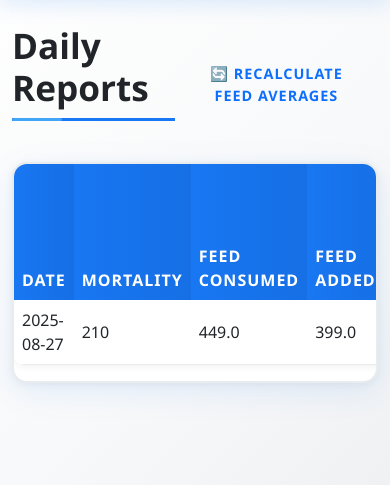
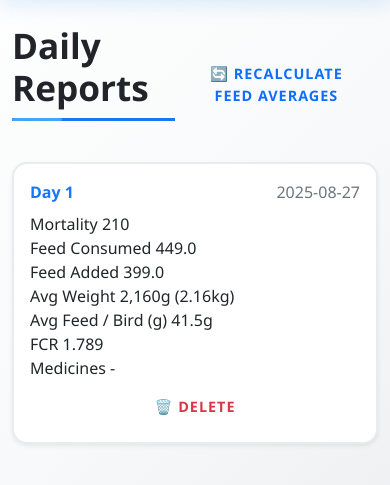
Before and after one commit to arunteja30/poultry-tracker, a Flask app: page /daywise in a window 390 px wide. Shown: the part 122-607 px from the top of the page. Run offline with Flask 3, Linux system fonts and the light colour scheme; a user stored in the database is signed in; data comes from the database, SQL or seed files in the repository.

Commit message:
Update daywise.html

```diff
--- a/templates/daywise.html
+++ b/templates/daywise.html
@@ -10,11 +10,14 @@
   </form>
   {% endif %}
 </div>
-<div class="card">
+
+<!-- Desktop Table View -->
+<div class="card d-none d-md-block">
   <div class="table-responsive">
     <table class="table table-hover">
       <thead>
         <tr>
+          <th data-i18n="table_day">Day</th>
           <th data-i18n="table_date">Date</th>
           <th data-i18n="table_mortality">Mortality</th>
           <th data-i18n="table_feed_consumed">Feed Consumed</th>
@@ -31,6 +34,7 @@
       <tbody>
         {% for r in rows %}
           <tr>
+            <td>Day {{ loop.index }}</td>
             <td>{{ r.entry_date }}</td>
             <td>{{ r.mortality }}</td>
             <td>{{ r.feed_bags_consumed }}</td>
@@ -52,11 +56,50 @@
           </tr>
         {% else %}
           <tr>
-            <td colspan="{% if session.role == 'admin' %}9{% else %}8{% endif %}" class="text-center" data-i18n="no_entries">No entries found</td>
+            <td colspan="{% if session.role == 'admin' %}10{% else %}9{% endif %}" class="text-center" data-i18n="no_entries">No entries found</td>
           </tr>
         {% endfor %}
       </tbody>
     </table>
   </div>
 </div>
+
+<!-- Mobile Card View -->
+<div class="d-block d-md-none">
+  {% for r in rows %}
+  <div class="card mb-3 shadow-sm">
+    <div class="card-body">
+      <div class="d-flex justify-content-between align-items-center mb-2">
+        <strong>Day {{ loop.index }}</strong>
+        <span class="text-muted">{{ r.entry_date }}</span>
+      </div>
+      <div>
+        <span data-i18n="table_mortality">Mortality:</span> {{ r.mortality }}<br>
+        <span data-i18n="table_feed_consumed">Feed Consumed:</span> {{ r.feed_bags_consumed }}<br>
+        <span data-i18n="table_feed_added">Feed Added:</span> {{ r.feed_bags_added }}<br>
+        <span data-i18n="table_avg_weight">Avg Weight:</span> {{ "{:,.0f}".format(r.avg_weight * 1000) }}g ({{ r.avg_weight }}kg)<br>
+        <span data-i18n="avg_feed_per_bird">Avg Feed/Bird:</span> {{ "{:,.1f}".format(r.avg_feed_per_bird_g) }}g<br>
+        <span data-i18n="table_fcr">FCR:</span> {{ r.fcr }}<br>
+        <span data-i18n="table_medicines">Medicines:</span> {{ r.medicines or '-' }}
+      </div>
+      {% if session.role == 'admin' %}
+      <div class="mt-2">
+        <form method="POST" action="{{ url_for('delete_daily', entry_id=r.id) }}" style="display: inline;"
+              onsubmit="return confirm('Are you sure you want to delete this entry? This action cannot be undone.')">
+          <button type="submit" class="btn btn-sm btn-outline-danger w-100" title="Delete Entry">
+            🗑️ Delete
+          </button>
+        </form>
+      </div>
+      {% endif %}
+    </div>
+  </div>
+  {% else %}
+  <div class="card mb-3">
+    <div class="card-body text-center text-muted" data-i18n="no_entries">
+      No entries found
+    </div>
+  </div>
+  {% endfor %}
+</div>
 {% endblock %}
```
